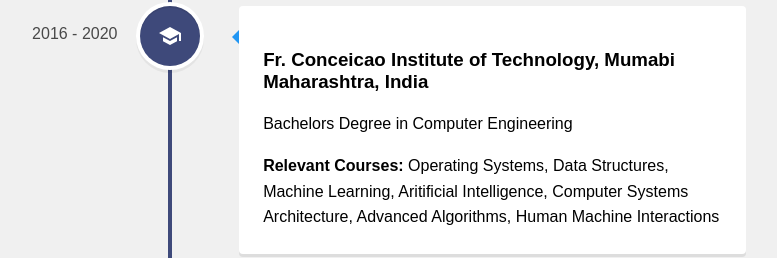
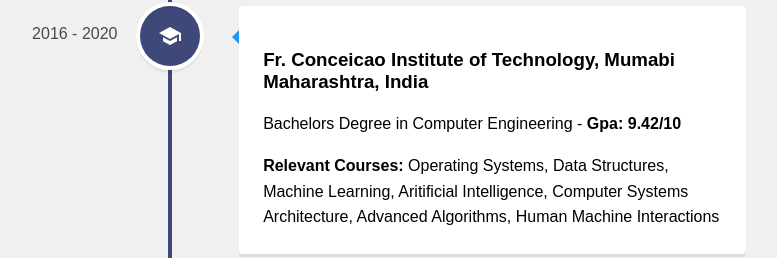
Before and after one commit to gods-righteous-man/gods-righteous-man.github.io, a React (Create React App) app: page /experience in a window 1280 px wide. Shown: the part 1491-1749 px from the top of the page, without its empty margins (470-1247 px from the left). Built offline with nearby package versions, Linux system fonts and the light colour scheme.

Commit message:
added gpa

```diff
--- a/src/component/Experience.js
+++ b/src/component/Experience.js
@@ -50,7 +50,7 @@
                 contentArrowStyle={{ borderRight: '7px solid  rgb(33, 150, 243)' }}
             >
                 <h3 className='vertical-timeline-element--title'>Universtiy of Southern California, Los Angeles, California, United States</h3>
-                <p>Masters Degree in Computer Science</p>
+                <p>Masters Degree in Computer Science - <b>Gpa: 3.6/4</b></p>
                 <p><b>Relevant courses:</b> Algorithms, Database Systems, Machine Learning for Data Science, Web Technologies, Adavanced Mobile Devices and Gaming Consoles, Multimedia System Design</p>
             </VerticalTimelineElement>
             <VerticalTimelineElement
@@ -61,7 +61,7 @@
                 contentArrowStyle={{ borderRight: '7px solid  rgb(33, 150, 243)' }}
             >
                 <h3 className='vertical-timeline-element--title'>Fr. Conceicao Institute of Technology, Mumabi Maharashtra, India</h3>
-                <p>Bachelors Degree in Computer Engineering</p>
+                <p>Bachelors Degree in Computer Engineering - <b>Gpa: 9.42/10</b></p>
                 <p><b>Relevant Courses: </b>Operating Systems, Data Structures, Machine Learning, Aritificial Intelligence, Computer Systems Architecture, Advanced Algorithms, Human Machine Interactions</p>
             </VerticalTimelineElement>
             <VerticalTimelineElement
```
